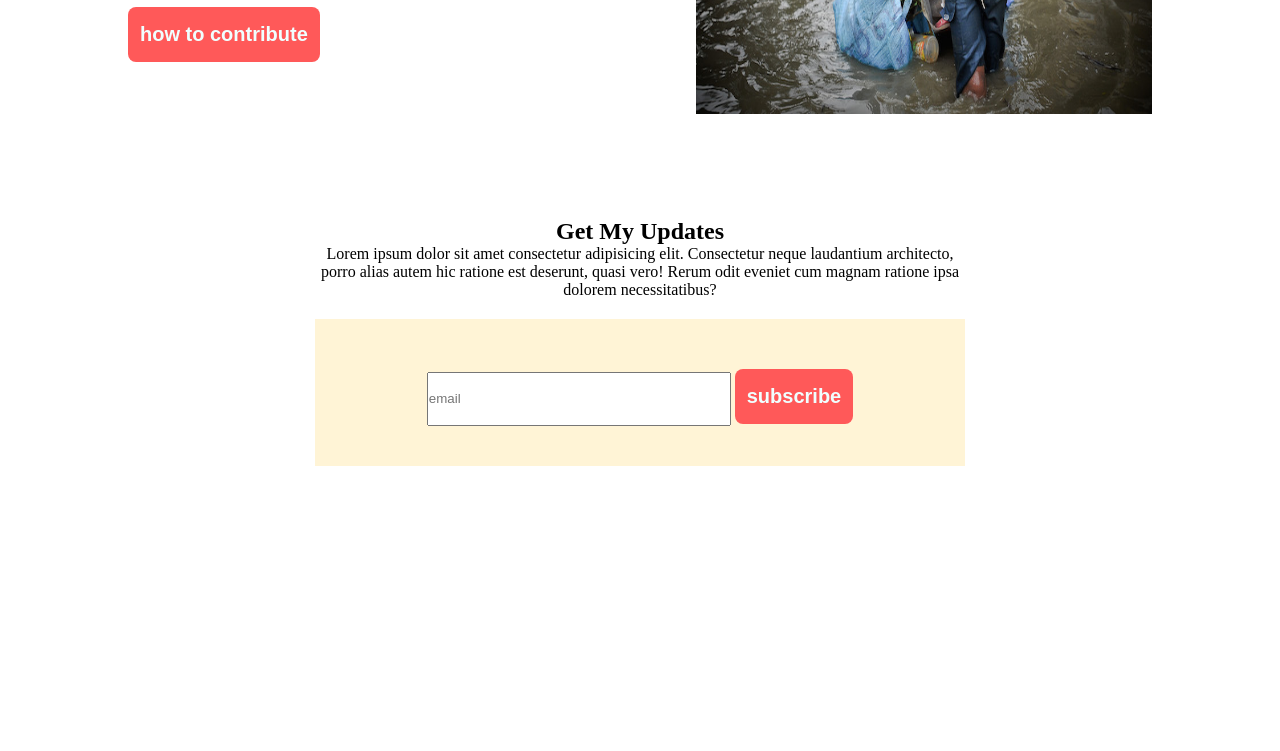
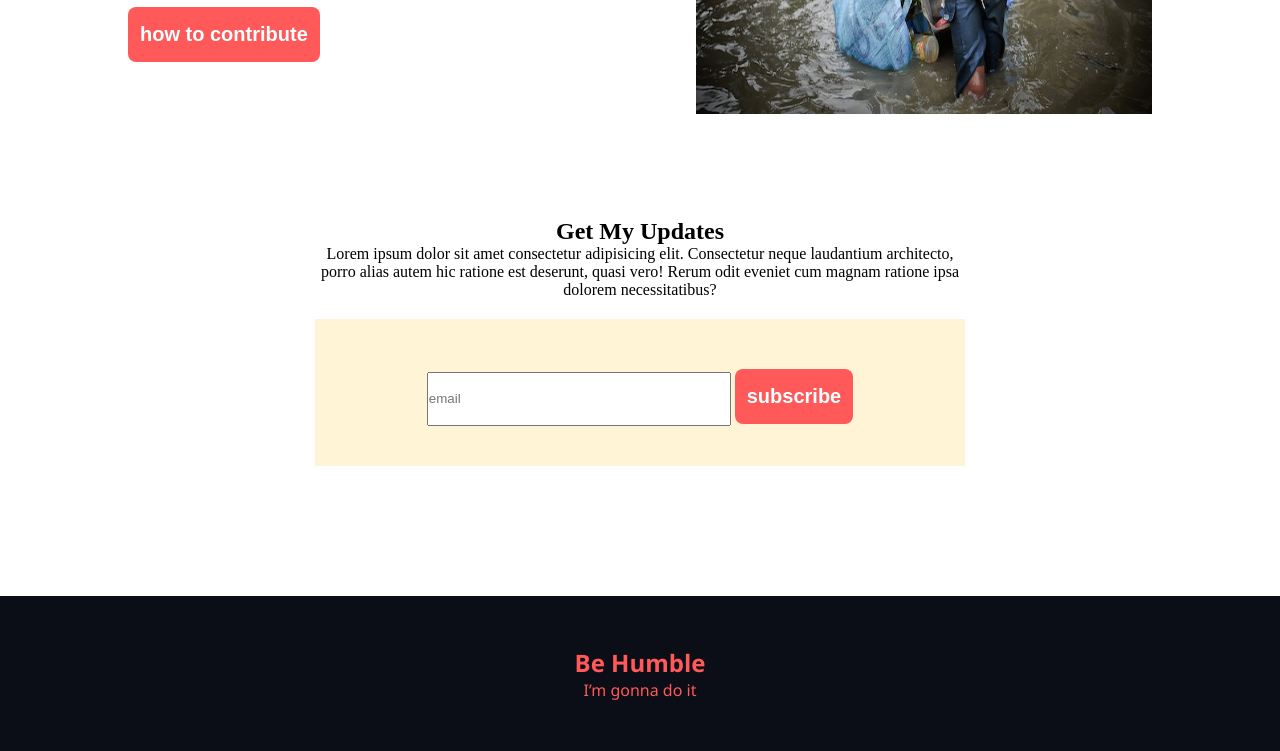
Before and after one commit to Tonmoy122/donet-web, a plain HTML site: page index.html in a window 1280 px wide. Shown: the part 2088-2839 px from the top of the page. Before the commit the page ends 2574 px from the top, so only its background shows below. Drawn offline with Linux system fonts and the light colour scheme.

Commit message:
footer added

```diff
--- a/index.html
+++ b/index.html
@@ -89,7 +89,10 @@
 
         </div>
     </section>
-
+    <footer>
+        <h2>Be Humble</h2>
+            <p>I’m gonna do it</p>
+    </footer>
 </body>
 
 </html>
--- a/style.css
+++ b/style.css
@@ -110,7 +110,7 @@
     padding: 40px;
     background-color: #fff4d6;
     margin-top: 20px;
-    margin-bottom: 20px;
+    margin-bottom: 130px;
     text-align: center;
 
 }
@@ -124,3 +124,10 @@
     width: 300px;
 
 }
+footer{
+    background-color: #0B0D17;
+    color:#FF5959;
+    text-align: center;
+    padding: 50px;
+    font-family:'Segoe UI', Tahoma, Geneva, Verdana, sans-serif;
+}
```
